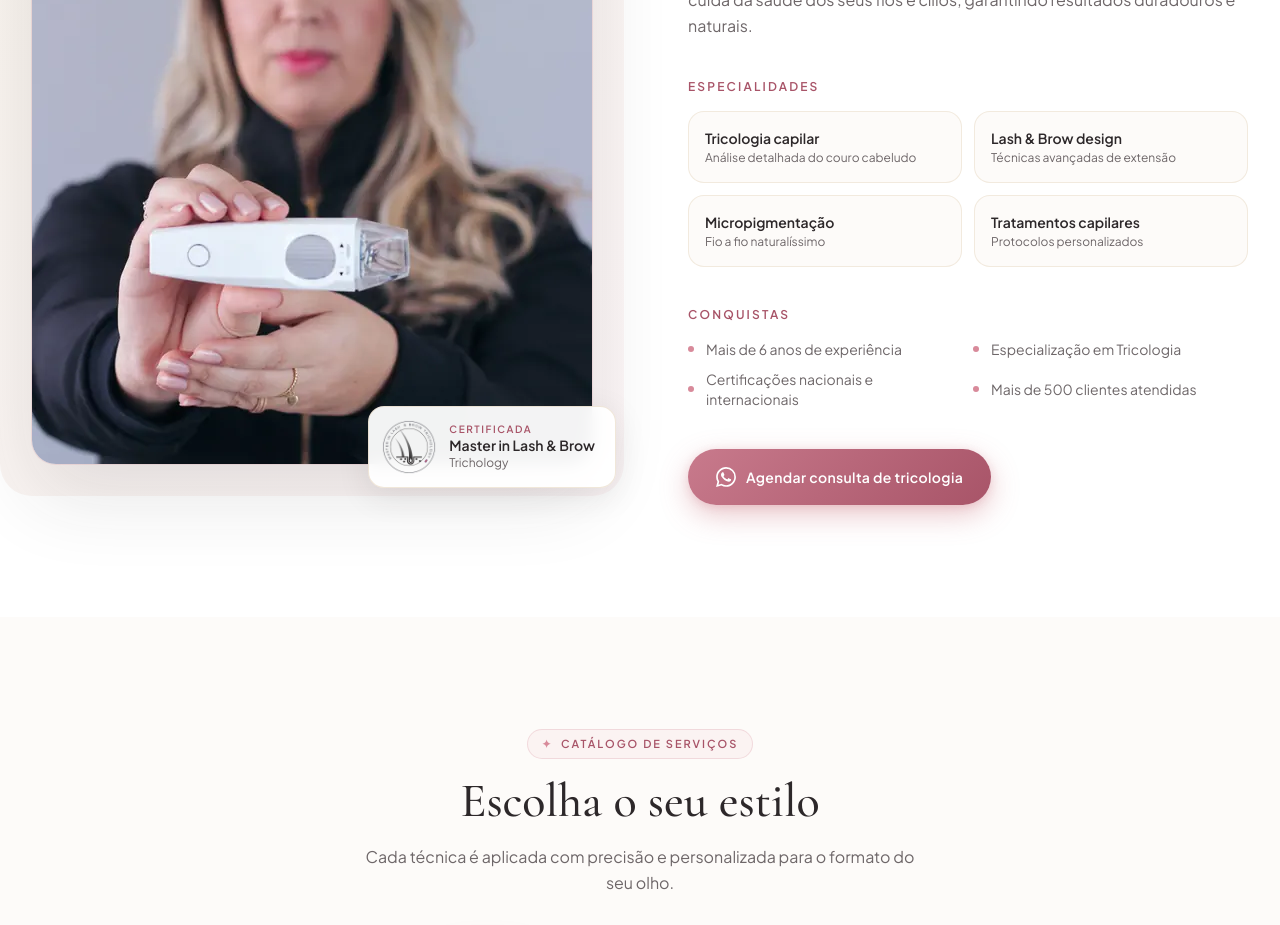
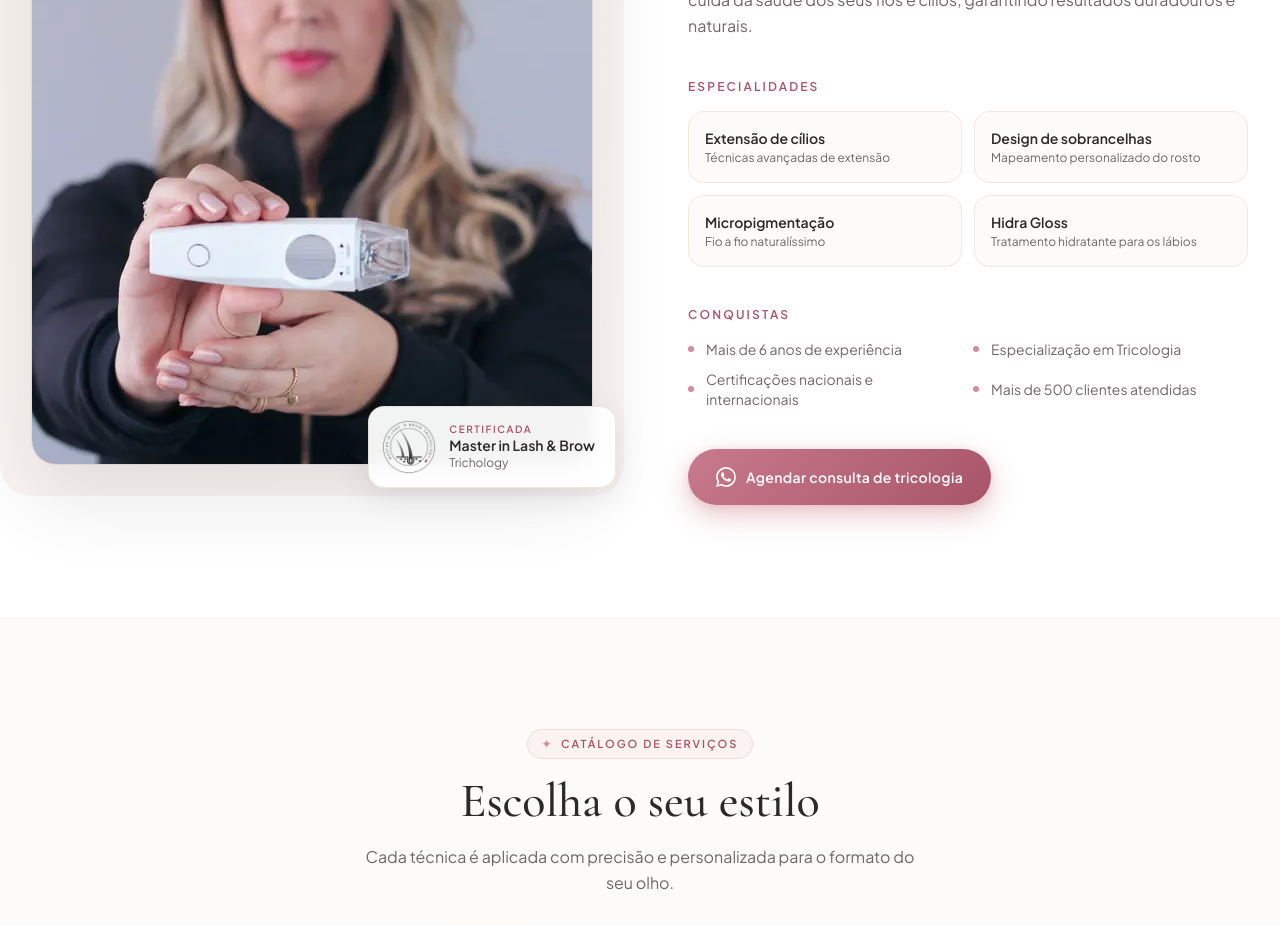
Before and after one commit to Tomate3181/fernanda-mioni-page, a React (Vite) app: page / in a window 1280 px wide. Shown: the part 1880-2805 px from the top of the page. Built offline with nearby package versions, Linux system fonts and the light colour scheme.

Commit message:
Especialidades focadas em cílios e sobrancelhas, inclui Hidra Gloss
Co-Authored-By: Claude Opus 5.5 <noreply@anthropic.com>

```diff
--- a/src/components/sections/About.jsx
+++ b/src/components/sections/About.jsx
@@ -4,10 +4,10 @@ import { Button, ResponsiveImage, Section, SectionHeading } from '@/components/u
 import { IconWhatsApp } from '@/components/icons'
 
 const SPECIALTIES = [
-  { title: 'Tricologia capilar', description: 'Análise detalhada do couro cabeludo' },
-  { title: 'Lash & Brow design', description: 'Técnicas avançadas de extensão' },
+  { title: 'Extensão de cílios', description: 'Técnicas avançadas de extensão' },
+  { title: 'Design de sobrancelhas', description: 'Mapeamento personalizado do rosto' },
   { title: 'Micropigmentação', description: 'Fio a fio naturalíssimo' },
-  { title: 'Tratamentos capilares', description: 'Protocolos personalizados' },
+  { title: 'Hidra Gloss', description: 'Tratamento hidratante para os lábios' },
 ]
 
 const ACHIEVEMENTS = [
```
